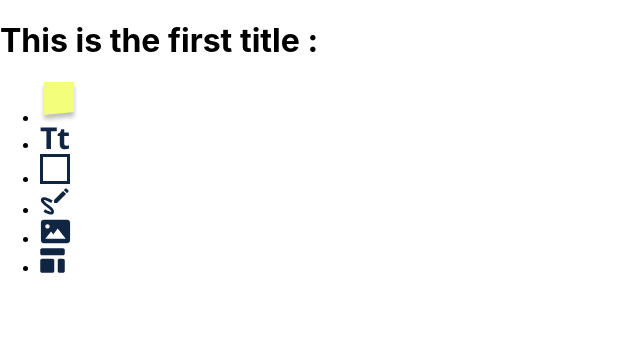
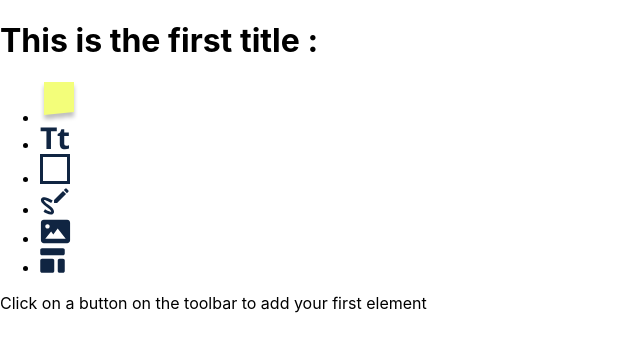
Before and after one commit to yannick-bourenane/EntranceTest, a React (Create React App) app: page / in a window 1280 px wide. Shown: the top 350 px of the page, without its empty margins (0-640 px from the left). Built offline with nearby package versions, Linux system fonts and the light colour scheme.

Commit message:
All components + onClick display

```diff
--- a/src/App.js
+++ b/src/App.js
@@ -1,18 +1,50 @@
 import React from "react";
 import Toolbar from "./components/Toolbar";
+import Dashboard from "./components/Dashboard";
+import Flex from "./components/Flex";
 
 export default class App extends React.Component {
   constructor(props) {
     super(props);
     this.state = {
       title: "This is the first title : ",
+      dashboardElements: [],
     };
+    this.callbacks = {
+      updateDashboard: this.updateDashboard.bind(this),
+      deleteDashboardElement: this.deleteDashboardElement.bind(this),
+    };
+  }
+
+  updateDashboard(element) {
+    this.setState({
+      dashboardElements: [...this.state.dashboardElements, element],
+      title: element.description,
+    });
+  }
+
+  deleteDashboardElement(id) {
+    this.setState({
+      dashboardElements: this.state.dashboardElements.filter(
+        (element) => element.id !== id
+      ),
+    });
   }
   render() {
     return (
       <>
         <h1>{this.state.title}</h1>
-        <Toolbar />
+        <Flex
+          flexDirection={"row"}
+          justifyContent={"space-between"}
+          alignItems={"center"}
+        >
+          <Toolbar updateDashboard={this.callbacks.updateDashboard} />
+          <Dashboard
+            deleteDashboardElement={this.callbacks.deleteDashboardElement}
+            dashboardElements={this.state.dashboardElements}
+          />
+        </Flex>
       </>
     );
   }
--- a/src/components/Button.jsx
+++ b/src/components/Button.jsx
@@ -3,8 +3,12 @@ import React, { Component } from "react";
 export default class Button extends Component {
   render() {
     return (
-      <li class={`toolbar-icon toolbar-icon-${this.props.icon.id}`}>
-        <img src={this.props.icon.link} alt={this.props.icon.description} />
+      <li className={`toolbar-icon toolbar-icon-${this.props.icon.id}`}>
+        <img
+          src={this.props.icon.link}
+          alt={this.props.icon.description}
+          onClick={() => this.props.updateDashboard(this.props.icon)}
+        />
       </li>
     );
   }
--- /dev/null
+++ b/src/components/Dashboard.jsx
@@ -0,0 +1,19 @@
+import React, { Component } from "react";
+import Element from "./Element";
+
+export default class Dashboard extends Component {
+  render() {
+    const dashboardElements = this.props.dashboardElements;
+    return (
+      <div id="dashboard">
+        {dashboardElements.length !== 0 ? (
+          dashboardElements.map((element) => (
+            <Element key={element.id} content={element} />
+          ))
+        ) : (
+          <p>Click on a button on the toolbar to add your first element</p>
+        )}
+      </div>
+    );
+  }
+}
--- /dev/null
+++ b/src/components/Element.jsx
@@ -0,0 +1,7 @@
+import React, { Component } from "react";
+
+export default class Element extends Component {
+  render() {
+    return <div>{this.props.content.id}</div>;
+  }
+}
--- /dev/null
+++ b/src/components/Flex.jsx
@@ -0,0 +1,14 @@
+import React, { Component } from "react";
+
+export default class Flex extends Component {
+  render() {
+    let classList = "";
+    if (this.props.flexDirection)
+      classList += "flex-direction-" + this.props.flexDirection;
+    if (this.props.alignItems)
+      classList += " align-items-" + this.props.alignItems;
+    if (this.props.justifyContent)
+      classList += " justify-content-" + this.props.justifyContent;
+    return <div className={classList}>{this.props.children}</div>;
+  }
+}
--- a/src/components/Toolbar.jsx
+++ b/src/components/Toolbar.jsx
@@ -45,7 +45,14 @@ export default class Sidebar extends Component {
   render() {
     return (
       <ul id="toolbar">
-        {icons.length && icons.map((icon) => <Button icon={icon} />)}
+        {icons.length &&
+          icons.map((icon) => (
+            <Button
+              key={icon.id}
+              icon={icon}
+              updateDashboard={this.props.updateDashboard}
+            />
+          ))}
       </ul>
     );
   }
```
